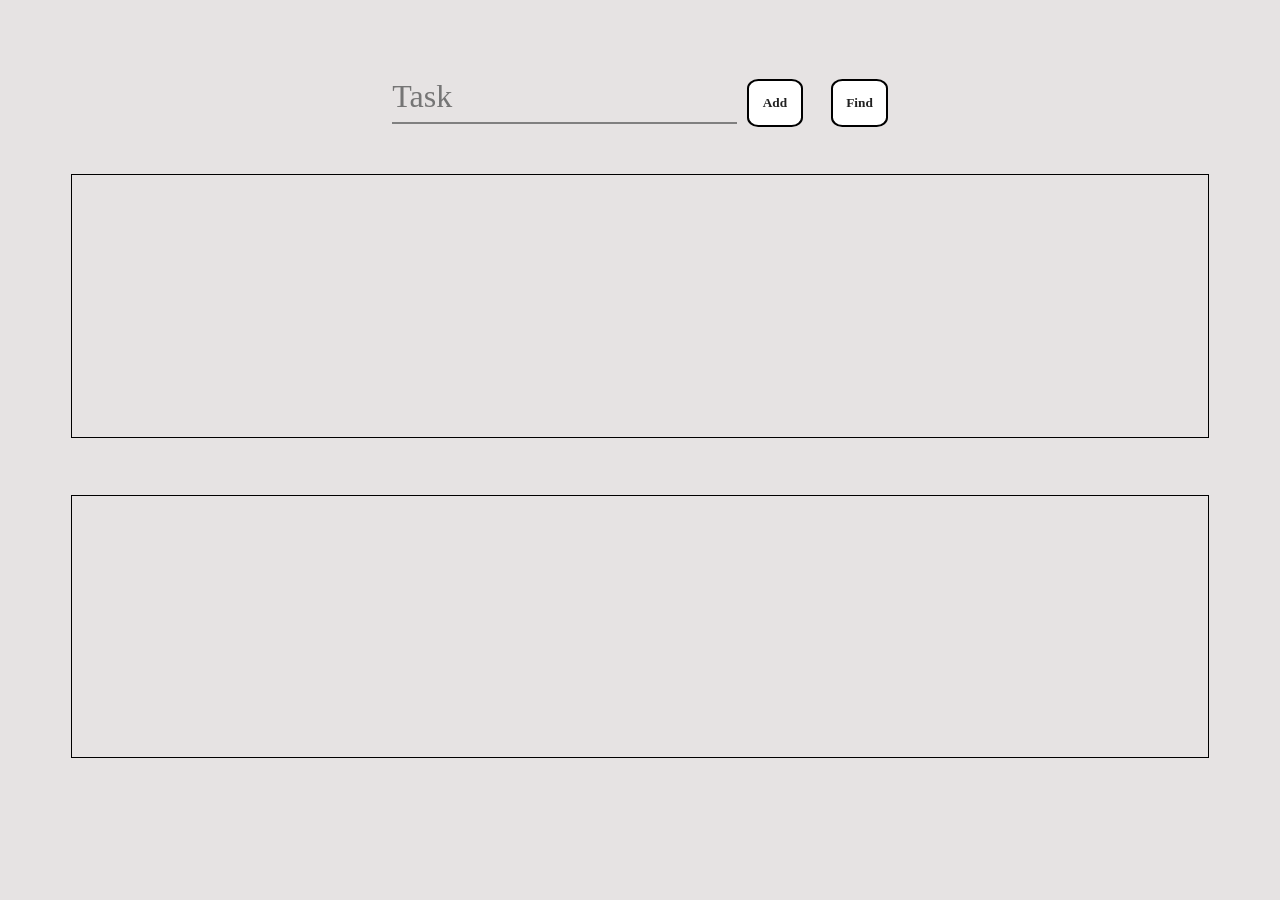
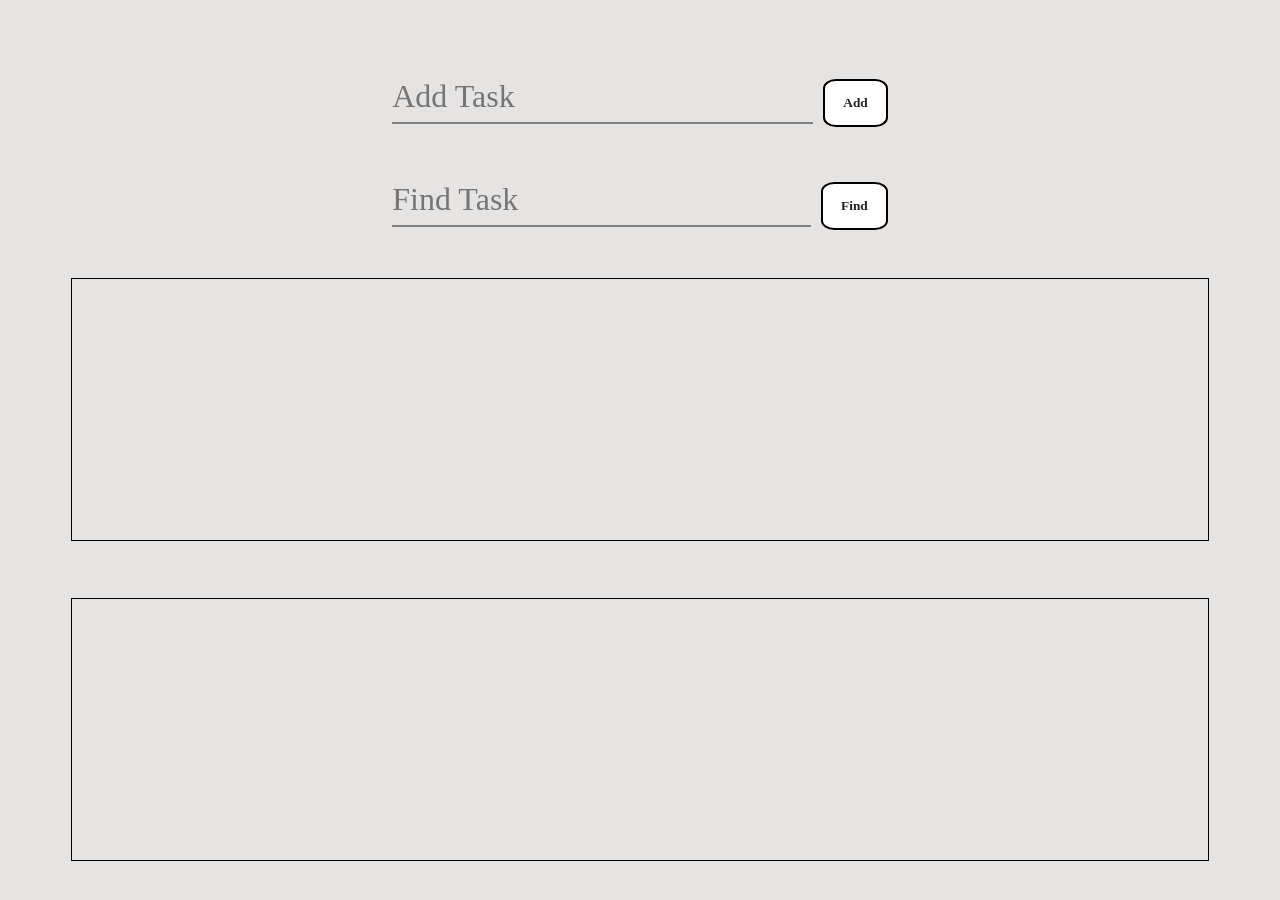
Before and after one commit to Alextwixmen/react-to-do-list, a React (Create React App) app: page / in a window 1280 px wide. Shown: the top 900 px of the page. Before the commit the page ends 872 px from the top, so only its background shows below. Built offline with nearby package versions, Linux system fonts and the light colour scheme; a web font is replaced by a local one.

Commit message:
feat: ny takoe

```diff
--- a/src/Components/ActiveTask/ActiveTask.css
+++ b/src/Components/ActiveTask/ActiveTask.css
@@ -73,3 +73,6 @@
     font-size:120%;
     color: gray;
 }
+.visible{
+    display: none;
+}
--- a/src/Components/ActiveTask/ActiveTasks.js
+++ b/src/Components/ActiveTask/ActiveTasks.js
@@ -5,16 +5,25 @@ class ActiveTasks extends React.Component {
     super(props);
   }
   render() {
-    console.log(
-      "внутри компонента ActiveTasks с пропсом",
-      this.props.activeTaskList
-    );
+    this.props.activeTaskList.forEach((task) => {
+      if (task.isHiden === true) {
+        console.log("нужно удалить таску", task);
+      } else {
+        console.log("все не своих местах");
+      }
+    });
+    // console.log(
+    //   "внутри компонента ActiveTasks с пропсом",
+    //   this.props.activeTaskList
+    // );
+    // style={{ left: this.state.ofset, width: this.state.containerWidth }}
     return (
       <div className="ActiveTaskField">
         {this.props.activeTaskList.map((element, index) => {
+          console.log("syka", element);
           if (element.isDone === false) {
             return (
-              <div className="task" key={element.value + index}>
+              <div className="task" key={element.value + index} style={{}}>
                 <span className="taskText">{element.value}</span>
                 <div className="taskButtons">
                   <button
--- /dev/null
+++ b/src/Components/Find/Find.css
@@ -0,0 +1,37 @@
+.FindWindow{
+    width: 40%;
+        height: 5%;
+        margin: 0 auto;
+        /* border: 1px solid black; */
+        display: flex;
+        align-items: center;
+        justify-content: center;
+        margin-bottom: 5%;
+}
+.findField{
+    display: flex;
+        justify-content: space-between;
+        align-items: baseline;
+        gap: 2%;
+        width: 100%;
+        height: 100%;
+        padding-left: 1%;
+        padding-right: 1%;
+}
+.findInput{
+    font-family: inherit;
+        width: 100%;
+        border: 0;
+        border-bottom: 2px solid gray;
+        outline: 0;
+        font-size: 200%;
+        padding: 7px 0;
+        background: transparent;
+        transition: border-color 0.2s;
+}
+.buttonFindContainer{
+    display: flex;
+        align-items: center;
+        justify-content: center;
+        gap: 10px;
+}
--- /dev/null
+++ b/src/Components/Find/Find.js
@@ -0,0 +1,32 @@
+import React from "react";
+import "./Find.css";
+class Find extends React.Component {
+  constructor(props) {
+    super(props);
+  }
+  //   cюда в пропсах приходит массив с активными тасками под props.activeTaskList и функция props.handleFindButton
+  findHandler = (event) => {
+    let taskText = event.target.value;
+    this.props.handleFind(taskText);
+  };
+  render() {
+    return (
+      <div className="FindWindow">
+        <div className="findField">
+          <input
+            className="findInput"
+            // value={this.state.taskText}
+            type="input"
+            onChange={this.findHandler}
+            placeholder="Find Task"
+          ></input>
+          <div className="buttonFindContainer">
+            <button className="findButton btns">Find</button>
+          </div>
+        </div>
+      </div>
+    );
+  }
+}
+
+export default Find;
--- a/src/Components/InactiveTask/InactiveTask.js
+++ b/src/Components/InactiveTask/InactiveTask.js
@@ -6,7 +6,7 @@ class InactiveTask extends React.Component {
     super(props);
   }
   render() {
-    console.log("InactiveTask c пропсом", this.props.activeTaskList);
+    // console.log("InactiveTask c пропсом", this.props.activeTaskList);
     return (
       <div className="InactiveTaskField">
         {this.props.activeTaskList.map((element, index) => {
--- a/src/Components/Search/Search.css
+++ b/src/Components/Search/Search.css
@@ -34,13 +34,13 @@
 .buttons{
     display: flex;
     align-items: center;
-    justify-content: space-between;
+    justify-content: center;
     gap: 10px;
 }
 .btns {
 
-    width: 40%;
-    height: 10%;
+    width: 100%;
+    /* height: 10%; */
     display: flex;
     align-items: center;
     justify-content: center;
--- a/src/Components/Search/Search.js
+++ b/src/Components/Search/Search.js
@@ -24,7 +24,7 @@ class Search extends React.Component {
             value={this.state.taskText}
             type="input"
             onChange={this.handleChange}
-            placeholder="Task"
+            placeholder="Add Task"
             name="task"
             id="task"
             required
@@ -33,7 +33,6 @@ class Search extends React.Component {
             <button className="addBtn btns" onClick={() => this.handleClick()}>
               Add
             </button>
-            <button className="findBtn btns">Find</button>
           </div>
         </form>
       </div>
--- a/src/Components/TaskField/TaskField.js
+++ b/src/Components/TaskField/TaskField.js
@@ -7,16 +7,13 @@ class TaskField extends React.Component {
     super(props);
   }
   render() {
-    console.log(
-      "внутри компонента TaskField с пропсом",
-      this.props.activeTaskList
-    );
     return (
       <div className="taskField">
         <ActiveTasks
           activeTaskList={this.props.activeTaskList}
           handleDelete={this.props.handleDelete}
           handleDoneClick={this.props.handleDoneClick}
+          zopa={this.props.zopa}
         />
         <InactiveTask
           activeTaskList={this.props.activeTaskList}
--- a/src/Components/Window/Window.js
+++ b/src/Components/Window/Window.js
@@ -2,6 +2,7 @@ import React from "react";
 import Search from "../Search/Search";
 import "./Window.css";
 import TaskField from "../TaskField/TaskField";
+import Find from "../Find/Find";
 function makeid(length) {
   let result = "";
   let characters =
@@ -26,6 +27,7 @@ class Window extends React.Component {
             value: taskText,
             id: `${taskText}` + `${makeid(2)}`,
             isDone: false,
+            isHiden: false,
           },
         ],
       });
@@ -45,17 +47,20 @@ class Window extends React.Component {
     });
   };
   handleDeleteTask = (id) => {
-    console.log("delete with", id, "state ===", this.state);
     this.setState({
       activeTasks: this.state.activeTasks.filter((elem) => elem.id != id),
     });
   };
-
+  handleFind = (taskText) => {};
   render() {
-    console.log("внутри компонента Window со стейтом", this.state.activeTasks);
+    // console.log("внутри компонента Window со стейтом", this.state.activeTasks);
     return (
       <div className="windowField">
         <Search handleAddClick={this.handleAddClick} />
+        <Find
+          handleFind={this.handleFind}
+          activeTaskList={this.state.activeTasks}
+        />
         <TaskField
           activeTaskList={this.state.activeTasks}
           handleDelete={this.handleDeleteTask}
```
Also changed, not shown: src/Components/Tasks/Tasks.js (deleted, +0 -21 lines), src/Components/Tasks/Tasks.css (deleted).
